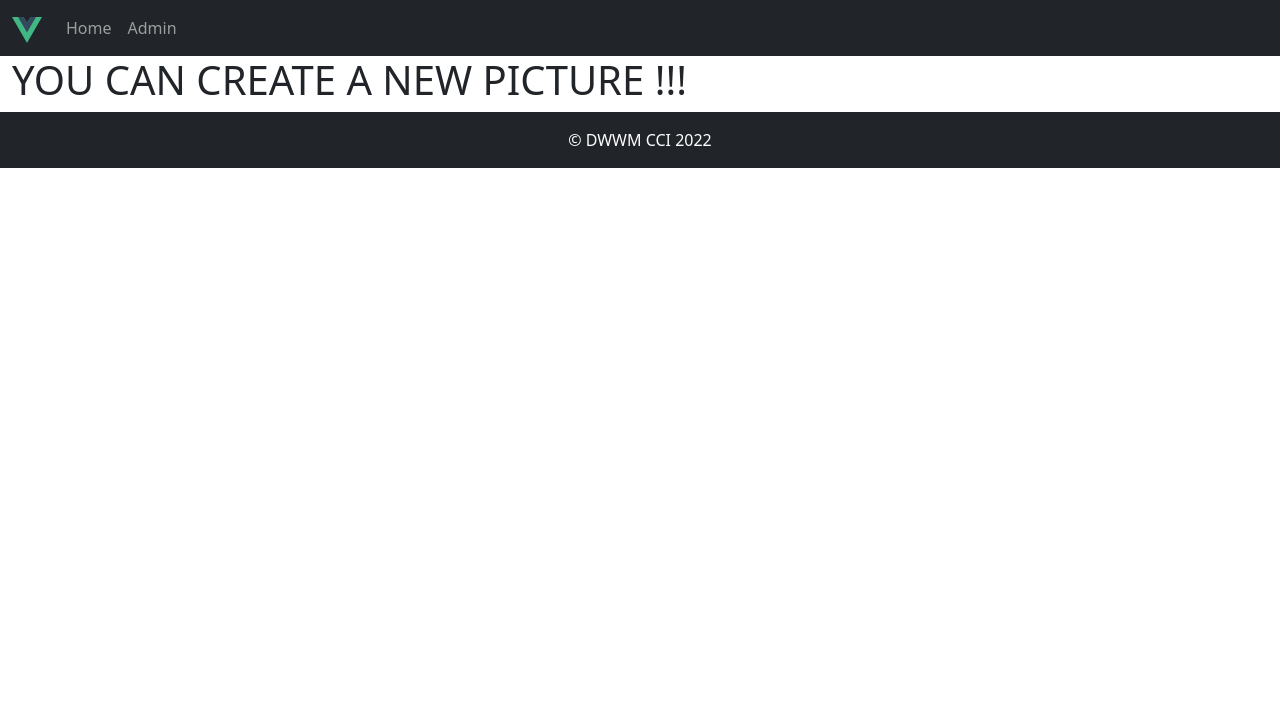
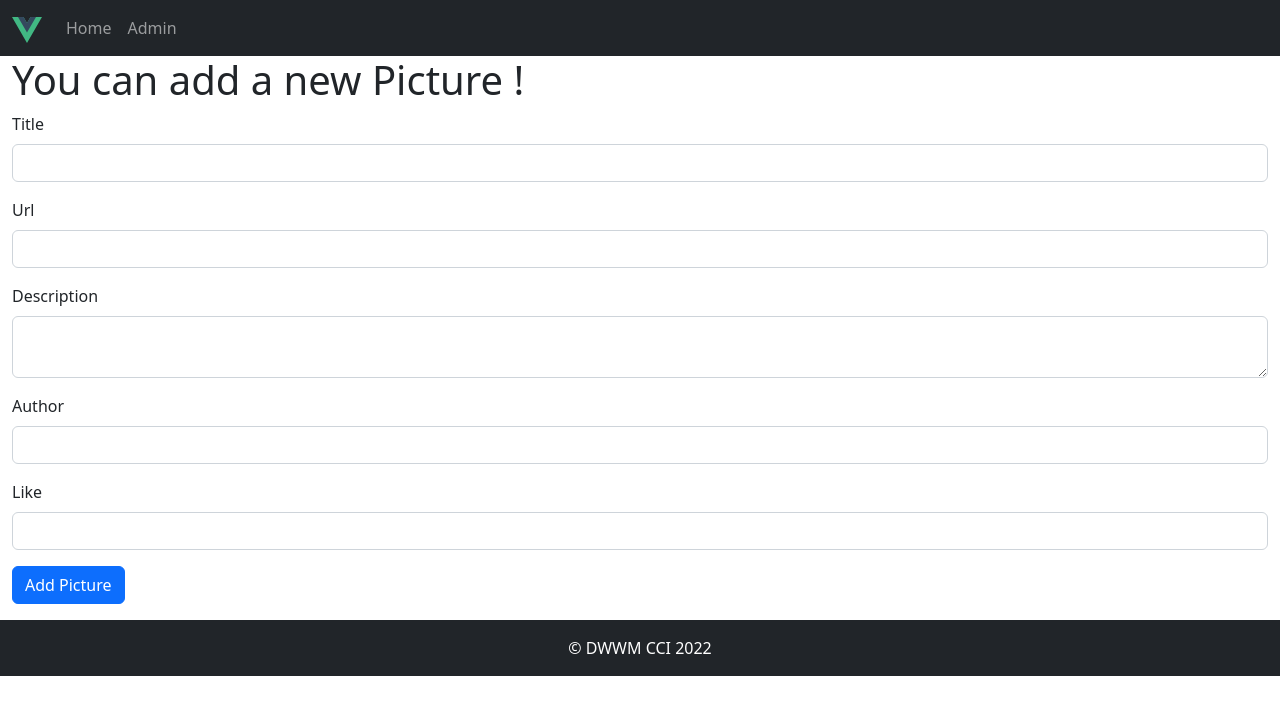
Before and after one commit to dekpo/VuePictureApi, a Vue app: page /create in a window 1280 px wide. Shown: the top 714 px of the page. Built offline with nearby package versions, Linux system fonts and the light colour scheme.

Commit message:
Updated picture form...

```diff
--- a/src/views/CreateView.vue
+++ b/src/views/CreateView.vue
@@ -1,11 +1,78 @@
-<script setup>
-import Login from '@/components/Login.vue'
+<script>
+export default{
+  name:"create-pic",
+  data(){
+    return{
+      title:"",
+      description:"",
+      url:"",
+      author:"",
+      like:"",
+      loading: false
+    }
+  },
+  methods:{
+    addPicture(){
+      alert("Picture added ? Nope. but you have a token " + this.getToken())
+    },
+     getCookie(cname) {
+      let name = cname + "=";
+      let decodedCookie = decodeURIComponent(document.cookie);
+      let ca = decodedCookie.split(';');
+      for (let i = 0; i < ca.length; i++) {
+        let c = ca[i];
+        while (c.charAt(0) == ' ') {
+          c = c.substring(1);
+        }
+        if (c.indexOf(name) == 0) {
+          return c.substring(name.length, c.length);
+        }
+      }
+      return "";
+    },
+    getToken(){
+      let token = this.getCookie("token").split("|");
+      token = token[1];
+      return token;
+    }
+  }
+}
 </script>
 <template>
 <div class="container-fluid">
-  <h1>YOU CAN CREATE A NEW PICTURE !!!</h1>
+  <div class="row">
+<h1>You can add a new Picture !</h1>
+  </div>
+  <form class="row g-3 mb-3" @submit.prevent="addPicture">
+  <div class="col-12">
+    <label for="title" class="form-label">Title</label>
+    <input v-model="title" required type="text" class="form-control" id="title" name="title">
+  </div>
+  <div class="col-12">
+    <label for="url" class="form-label">Url</label>
+    <input v-model="url" required type="text" class="form-control" id="url" name="url">
+  </div>
+  <div class="col-12">
+    <label for="description" class="form-label">Description</label>
+    <textarea v-model="description" required class="form-control" id="description" name="description">
+    </textarea>
+  </div>
+  <div class="col-12">
+    <label for="author" class="form-label">Author</label>
+    <input v-model="author" required type="text" class="form-control" id="author" name="author">
+  </div>
+  <div class="col-12">
+    <label for="like" class="form-label">Like</label>
+    <input v-model="like" required class="form-control" type="text" id="like" name="like">
+  </div>
+  <div class="col-12">
+    <button type="submit" class="btn btn-primary" :disabled="loading">
+    <span v-show="loading" class="spinner-border spinner-border-sm"></span>
+    Add Picture
+    </button>
+  </div>
+</form>
 </div>
 </template>
-
 <style>
 </style>
```
Also changed, not shown: src/components/Login.vue (+0 -28 lines).
